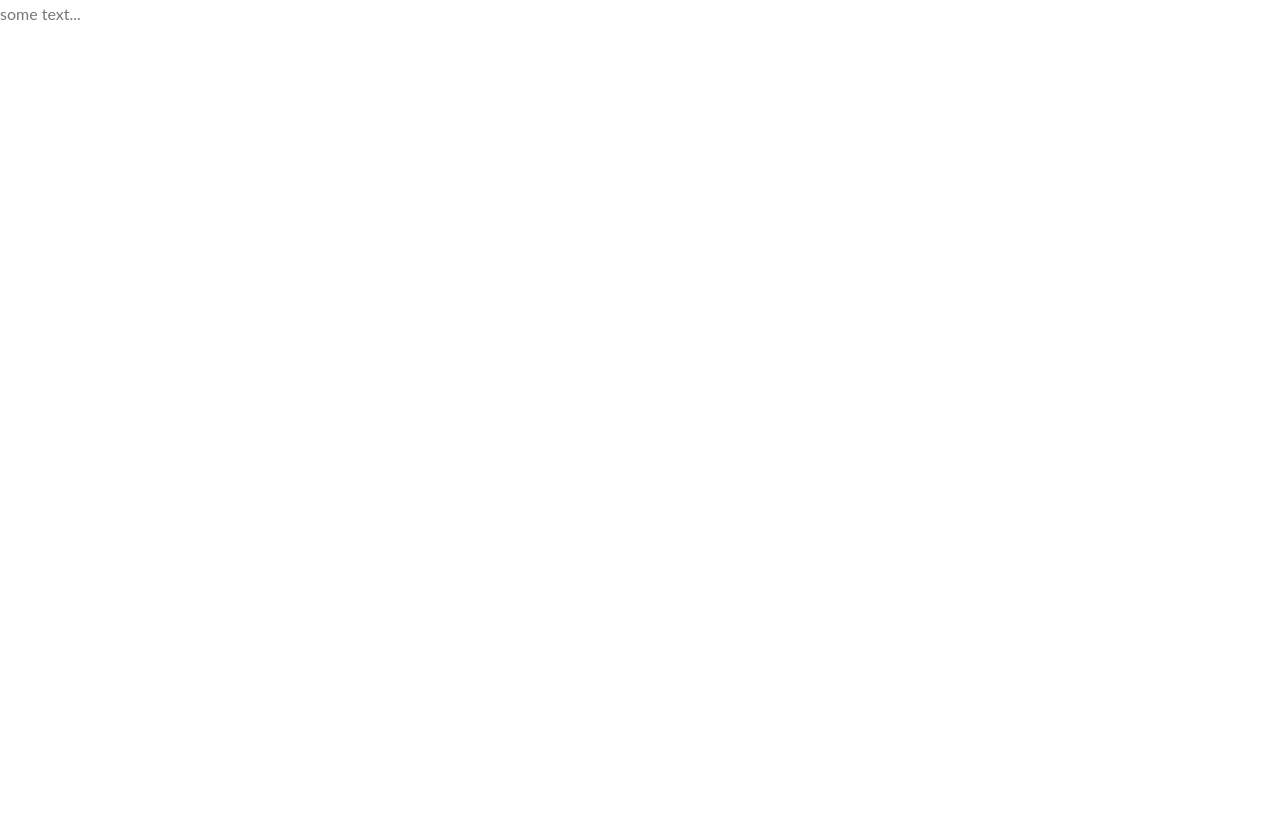
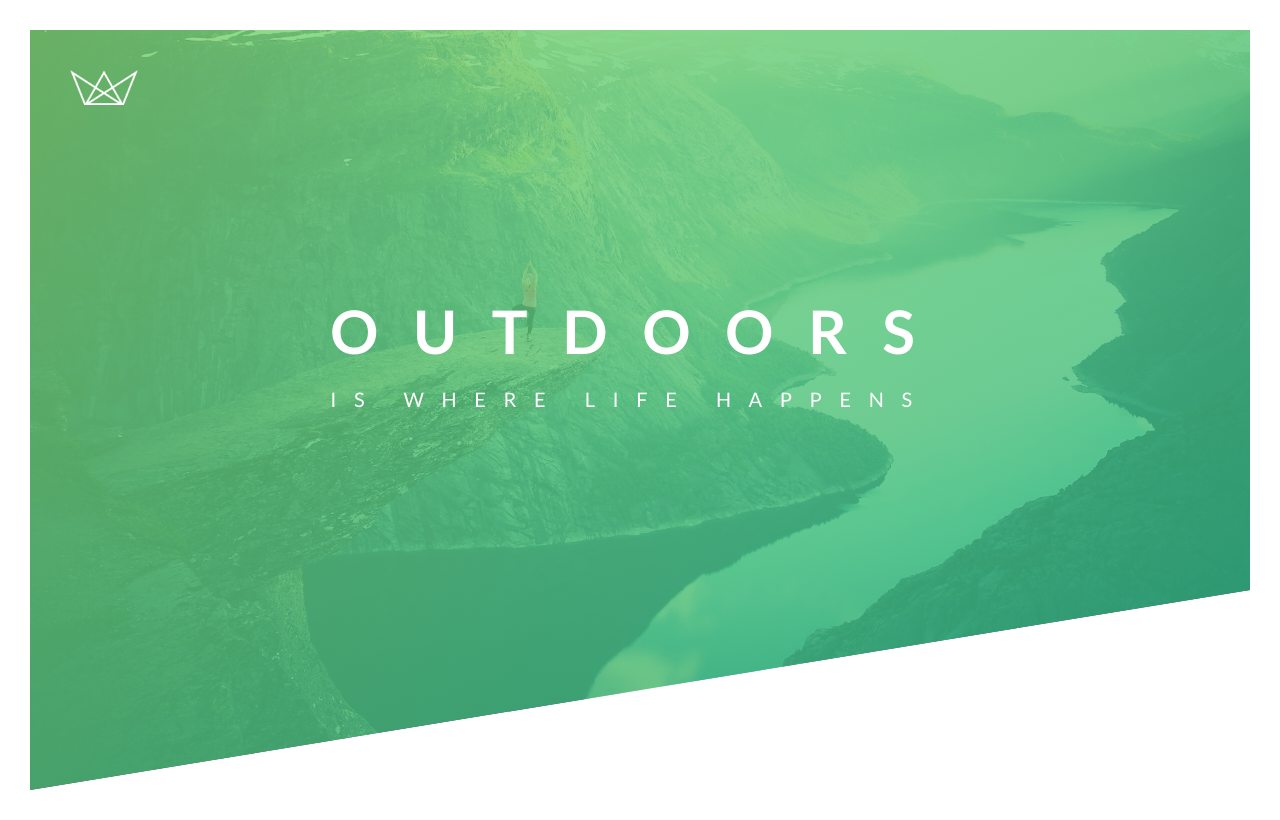
Before and after one commit to Majd-Alhourani98/Natours-CSS-project, a plain HTML site: page index.html in a window 1280 px wide. Drawn offline with Linux system fonts and the light colour scheme.

Commit message:
create the header section

```diff
--- a/css/style.css
+++ b/css/style.css
@@ -18,4 +18,96 @@ body {
   font-size: 16px;
   line-height: 1.7;
   color: #777;
+  padding: 30px;
 }
+
+/* Header */
+.header {
+  height: 95vh;
+  background-image: linear-gradient(
+      to right bottom,
+      rgba(126, 213, 111, 0.8),
+      rgba(40, 180, 133, 0.8)
+    ),
+    url("./../img/hero.jpg");
+
+  background-size: cover;
+  background-position: left;
+  clip-path: polygon(0 0, 100% 0, 100% 70vh, 0 100%);
+  position: relative;
+}
+
+.logo-box {
+  position: absolute;
+  top: 40px;
+  left: 40px;
+}
+
+.logo {
+  height: 35px;
+}
+
+.text-box {
+  position: absolute;
+  top: 40%;
+  left: 50%;
+  transform: translate(-50%, -40%);
+}
+
+.heading-primary {
+  color: #fff;
+  text-transform: uppercase;
+  backface-visibility: hidden;
+}
+
+.heading-primary-main,
+.heading-primary-sub {
+  display: block;
+}
+
+.heading-primary-main {
+  font-size: 60px;
+  font-weight: 700;
+  letter-spacing: 35px;
+  animation: moveInLeft 1s ease-in-out;
+}
+
+.heading-primary-sub {
+  font-size: 20px;
+  font-weight: 400;
+  letter-spacing: 17.6px;
+  animation: moveInRight 1s ease-in-out;
+}
+
+/* ANIMATION */
+@keyframes moveInLeft {
+  0% {
+    transform: translateX(-100px);
+    opacity: 0;
+  }
+
+  80% {
+    transform: translateX(10px);
+  }
+
+  100% {
+    opacity: 1;
+    transform: translate(0);
+  }
+}
+
+@keyframes moveInRight {
+  0% {
+    transform: translateX(100px);
+    opacity: 0;
+  }
+
+  80% {
+    transform: translateX(-10px);
+  }
+
+  100% {
+    opacity: 1;
+    transform: translate(0);
+  }
+}
--- a/index.html
+++ b/index.html
@@ -3,6 +3,13 @@
   <head>
     <meta charset="UTF-8" />
     <meta name="viewport" content="width=device-width, initial-scale=1.0" />
+
+    <link rel="preconnect" href="https://fonts.googleapis.com" />
+    <link rel="preconnect" href="https://fonts.gstatic.com" crossorigin />
+    <link
+      href="https://fonts.googleapis.com/css2?family=Lato:ital,wght@0,100;0,300;0,400;0,700;0,900;1,100;1,300;1,400;1,700;1,900&display=swap"
+      rel="stylesheet"
+    />
 
     <link rel="stylesheet" href="css/style.css" />
     <link rel="shortcut icon" type="image/png" href="img/favicon.png" />
@@ -10,6 +17,18 @@
     <title>Natours | Exciting tours for adventurous people</title>
   </head>
   <body>
-    <header class="header">some text...</header>
+    <!-- HEADER SECTION  -->
+    <header class="header">
+      <div class="logo-box">
+        <img src="img/logo-white.png" alt="logo" class="logo" />
+      </div>
+
+      <div class="text-box">
+        <h1 class="heading-primary">
+          <span class="heading-primary-main">outdoors</span>
+          <span class="heading-primary-sub">is where life happens</span>
+        </h1>
+      </div>
+    </header>
   </body>
 </html>
```
Also changed, not shown: img/favicon.png (added), img/hero.jpg (added), img/logo-white.png (added).
